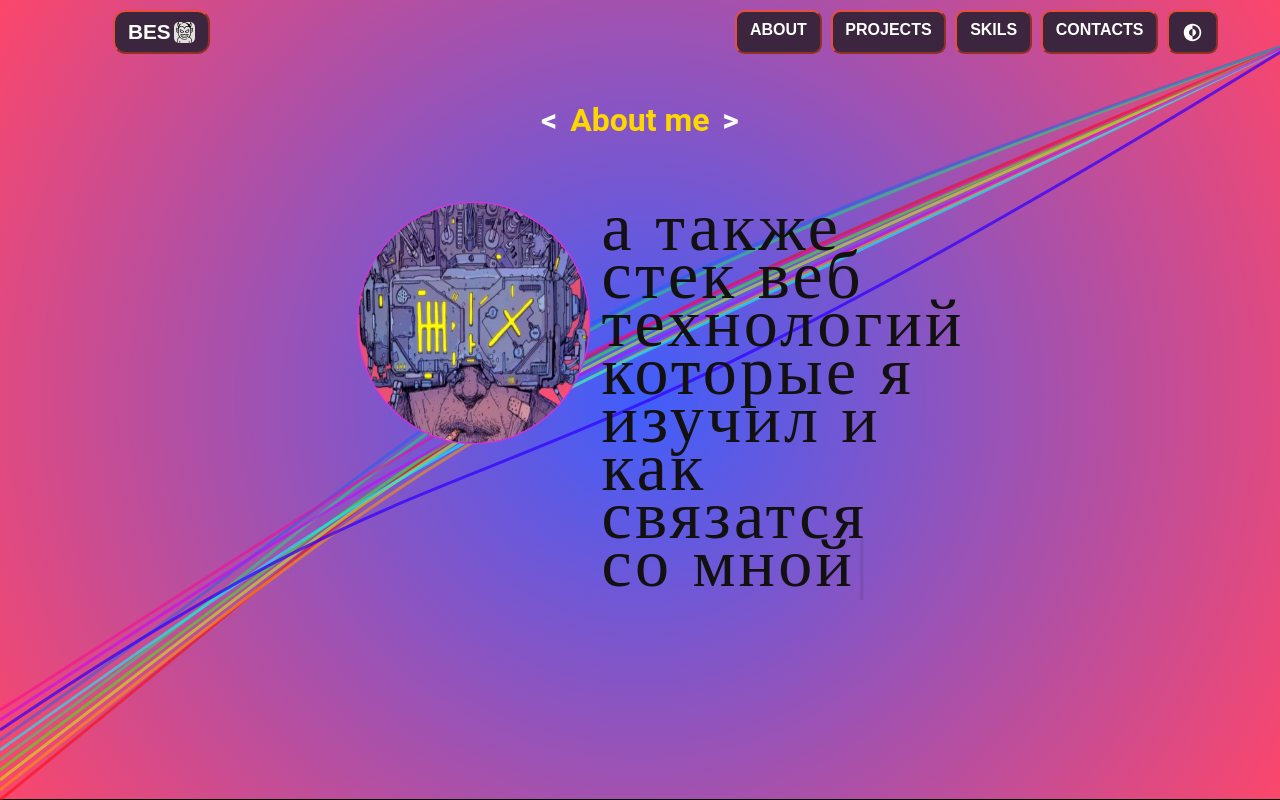
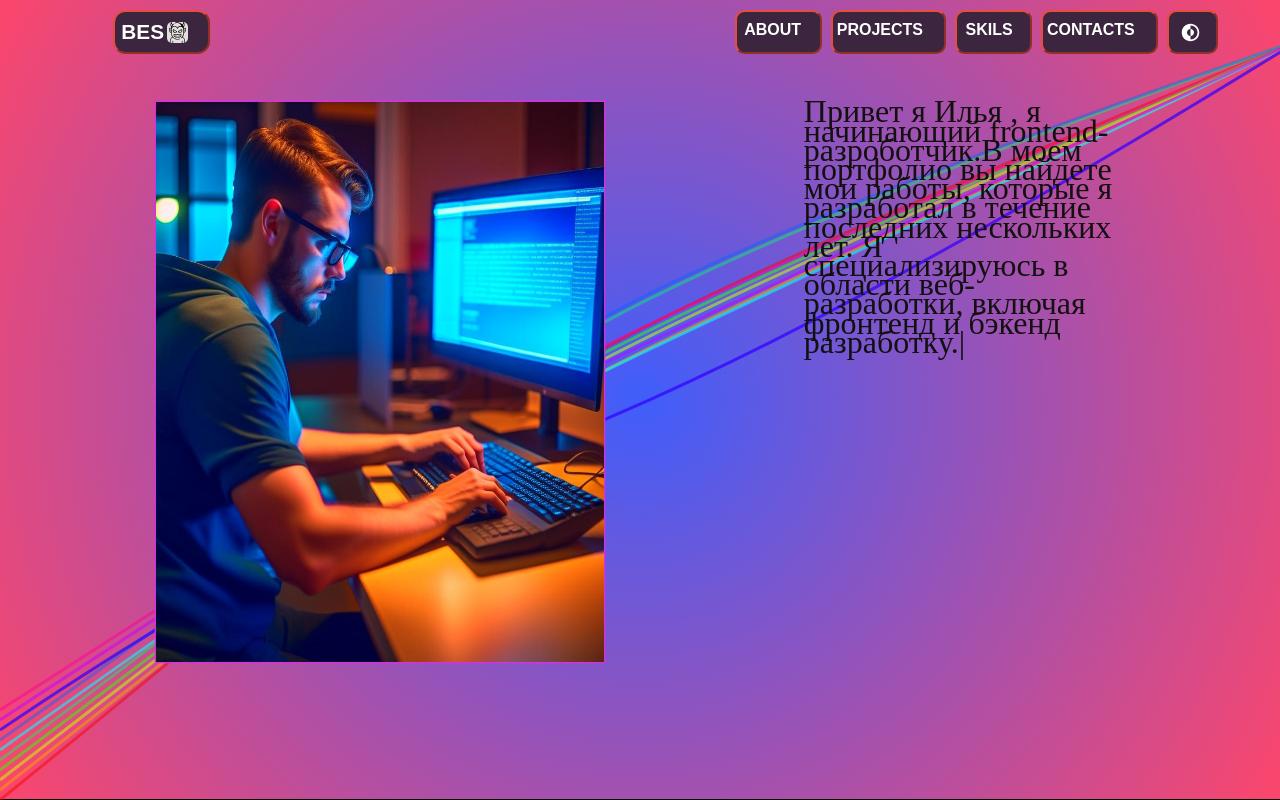
Before and after one commit to iliabes/myportfolio, a React app: page / in a window 1280 px wide. Shown: the top 800 px of the page. Built offline with nearby package versions, Linux system fonts and the light colour scheme; the HTML template or start-up script is replaced by a standard one.

Commit message:
animation

```diff
--- a/src/global/Header/Header.module.sass
+++ b/src/global/Header/Header.module.sass
@@ -1,4 +1,12 @@
 @import '../../style/variable.sass'
+
+$anime-time: 8s
+$box-size: 200px
+$clip-distance: .05
+$clip-size: $box-size * (1 + $clip-distance * 2)
+$path-width: 2px
+$main-color: #69ca62
+$reds: red
 
 .top_menu
     position: absolute
@@ -18,7 +26,6 @@
         svg
             padding: 0 20px
 
-
     .logo,.burger
         font-size: 1.3rem
         color: white
@@ -35,8 +42,6 @@
         display: flex
         // display: none
         color: #FFFFFF
-
-
 
 .btn
     box-sizing: border-box
@@ -56,6 +61,17 @@
     color: #fff
     -webkit-transition: all 150ms ease-in-out
     transition: all 150ms ease-in-out
+    animation: pad 2 linear
+    &::before,&::after
+        // @extend %full-fill;
+        content: ''
+        color: white
+        z-index: -1
+        margin: -1 * $clip-distance * 100%
+        box-shadow: inset 0 0 0 $path-width
+        animation: clipMe $anime-time linear infinite
+    &::before
+        animation-delay: $anime-time * -.5
     &:hover, &:focus
         color: #fff
         outline: 0
@@ -66,6 +82,23 @@
         color: 1px solid #e74c3c
         fill: red
         // background-color: #1d1b1b
+
+@keyframes clipMe
+    0%, 100%
+        clip: rect(0px, $clip-size, $path-width, 0px)
+    25%
+        clip: rect(0px, $path-width, $clip-size, 0px)
+    50%
+        clip: rect($clip-size - $path-width, $clip-size, $clip-size, 0px)
+    75%
+        clip: rect(0px, $clip-size, $clip-size, $clip-size - $path-width)
+
+
+@keyframes pad
+    0%
+        padding: 1.2vh 1vw
+    100%
+        padding: 3.2vh 2vw
 
 .humb_menu
     top: 0
@@ -78,7 +111,6 @@
     height: 100vh
     background-color: #020202
     z-index: 999
-
 
     .top_line
         display: flex
@@ -122,7 +154,7 @@
                     color: #fff
             .cancel
                 height: 50px
-                width:  50px
+                width: 50px
                 // position: absolute
                 top: 0
                 left: 0
@@ -134,28 +166,25 @@
 
 @media (max-width: 769px)
     .top_menu
-        padding:  0
+        padding: 0
         .top_item
             display: none
         .humb_menu_icon
             // font-size: 1rem
             display: block
 
-
 @media (max-width: 480px)
     .top_menu
-        padding:  0
+        padding: 0
         .top_item
             display: none
         .humb_menu_icon
             // font-size: 1rem
             display: block
 
-
-
 @media (max-width: 320px)
     .top_menu
-        padding:  0
+        padding: 0
         .top_item
             display: none
         .humb_menu_icon
--- a/src/global/Header/Header.tsx
+++ b/src/global/Header/Header.tsx
@@ -17,13 +17,46 @@ function Header () {
 
     let [visible,setVisible] = useState(false)
     let count = 0
+    let startY:number = 0 ;
+    let startX:number = 0 ;
     // let [theme, setTheme] = useState('light')
 
+    function comparisonValue(startY:number,endY:number,startX:number,endX:number):void{
+        if((startY < endY) || (startX > endX)){
+            console.log('+++++++',startY,endY)
+            if(count < 3){changeSlide(++count)}
+        }else if((startY > endY) || (startX < endX)){
+            console.log('-------',startY,endY)
+            if(count > 0){changeSlide(--count)}
+        }
+    }
+
+    useEffect(()=>{
+
+
+        window.addEventListener('touchstart', (event:any) => {
+            console.log('Вы приложили палец к элементу')
+            console.log(event.touches[0].clientY)
+            startY = event.touches[0].clientY
+            startX = event.touches[0].clientX
+          })
+          window.addEventListener('touchend', (event:any) => {
+            console.log('Вы убрали палец к элементу')
+            console.log(event.changedTouches[0].clientY)
+            comparisonValue(startY,event.changedTouches[0].clientY,startX,event.changedTouches[0].clientX)
+            startY = 0
+            startX = 0
+          })
+        //   window.addEventListener('touchmove', (event:any) => {
+        //     console.log('Вы двигаете палец к элементу',event)
+        //     console.log(event.changedTouches)
+        //   })
+    })
 
     useEffect(()=>{
         console.log('useEffect');
         window.addEventListener('wheel', function() {
-                console.log(window.pageYOffset)
+                // console.log(window.pageYOffset)
                 if( window.pageYOffset <= 100){
                     changeSlide(count)
                     count = 0
@@ -55,7 +88,7 @@ function Header () {
         window.addEventListener('keydown', function(e) {
             console.log(count)
             if(e.key === 'ArrowRight' && count < 3){
-                count = count + 1
+                count++
                 changeSlide(count)
             }else if(e.key === 'ArrowLeft' && count > 0){
                 count = count - 1
--- a/src/pages/home/sections/sectionAbout/sectionAbout.module.sass
+++ b/src/pages/home/sections/sectionAbout/sectionAbout.module.sass
@@ -16,19 +16,21 @@
     transition: background 2s
     color: var(--compponent-text-default)
     .cont_header
-        margin-top: 5%
+        // margin-top: 5%
         z-index: 0
         display: flex
         flex-direction: row
         justify-content: center
+        justify-content: space-between
+        width: 90%
         .cont_curcle_img
-            width: 18vw
-            height: 30vh
+            width: 35vw
+            height: 70vh
             grid-area: curcleImg
             display: inline-block
             animation: about-img-right 3s ease-in-out
             .img_aftar
-                border-radius: 50%
+                border-radius: 1 0%
                 box-shadow: rgb(221, 45, 224) 0px 0px 0px 0.1vw
                 width: 100%
                 height: 100%
@@ -45,9 +47,9 @@
         .block_text
             width: 100%
             .text_header
-                line-height: 6vh
-                letter-spacing: .4vh
-                font-size: 4.25rem
+                line-height: 2.4vh
+                // letter-spacing: .4vh
+                font-size: 2rem
                 color: var(--compponent-text-default)
                 // color: #fff
                 margin: 0
@@ -64,7 +66,6 @@
 
 @media (max-width: 1240px)
     .section_about
-
         justify-content: center
         padding-top: 60px
         .cont_header
--- a/src/pages/home/sections/sectionAbout/sectionAbout.tsx
+++ b/src/pages/home/sections/sectionAbout/sectionAbout.tsx
@@ -3,7 +3,7 @@ import s from './sectionAbout.module.sass'
 // import Header from '../../../../global/Header/Header'
 import Canvas from './canvas/canvas'
 import { Transition } from 'react-transition-group';
-import portr from '../../../../assets/img/portret.webp'
+import portr from '../../../../assets/img/port.png'
 import { useEffect, useState } from 'react';
 import Typed from 'react-typed';
 import Title from '../../../../global/Title/Title'
@@ -39,7 +39,7 @@ const SectionAbout = () => {
             <section className={s.section_about}>
                 {/* <Header/> */}
                 <Canvas/>
-                <Title visible={true} title='About me'/>
+                {/* <Title visible={true} title='About me'/> */}
                 <div  className={s.cont_header}>
 
                             <div style={{...defaultStyle,...transitionStyles[state]}} className={s.cont_curcle_img}>
@@ -51,7 +51,9 @@ const SectionAbout = () => {
                             <div  className={s.block_text}>
                             <p id="element" className={s.text_header} >
                             <Typed
-                                strings={[`Привет`,` Я Илья я начинающий frontend-разроботчик.Здесь вы можеье посмотреть мои проекты `,`а также стек веб технологий которые я изучил и как связатся со мной`, ]}
+                                strings={[`Привет я Илья , я начинающий frontend-разроботчик.В моем портфолио вы найдете мои работы, которые я разработал в течение последних нескольких лет. Я специализируюсь в области веб-разработки, включая фронтенд и бэкенд разработку. Я также знаком с базами данных и разработкой мобильных приложений.
+                                Я стремлюсь создавать качественный код, который не только эффективен и масштабируем, но и обеспечивает удобство использования для пользователей. Я всегда открыт новым вызовам и готов учиться, чтобы улучшить свои навыки и стать более опытным разработчиком.
+                                Я горжусь своими проектами, и я уверен, что мои навыки и предыдущий опыт помогут мне успешно внести свой вклад в вашу команду. Я ищу возможность работать в дружной и инновационной среде, где я смогу продолжать развиваться и вносить свой вклад в развитие проектов` ]}
                                 typeSpeed={20}
                                 />
                             </p>
@@ -65,3 +67,8 @@ const SectionAbout = () => {
 }
 
 export default  SectionAbout
+
+// Привет я Илья , я начинающий frontend-разроботчик.
+//  Я начинающий программист, стремящийся найти работу в этой захватывающей и динамичной области.
+// В моем портфолио вы найдете мои работы, которые я разработал в течение последних нескольких лет
+// Я стремлюсь создавать качественный код, который не только эффективен и масштабируем, но и обеспечивает удобство использования для пользователей. Я всегда открыт новым вызовам и готов учиться, чтобы улучшить свои навыки и стать более опытным разработчиком.
--- a/src/store/slices/slice.ts
+++ b/src/store/slices/slice.ts
@@ -18,7 +18,7 @@ initialState,
 reducers: {
     visibleProject(state, action: PayloadAction<boolean>) {
         state.visProj = action.payload;
-        console.log('proj',action.payload)
+        // console.log('proj',action.payload)
     },
     visibleSkills(state, action: PayloadAction<boolean>) {
         state.visSkills = action.payload;
```
Also changed, not shown: src/assets/img/port.png (added), src/assets/img/port2.jpg (renamed from src/assets/img/port.jpg).
